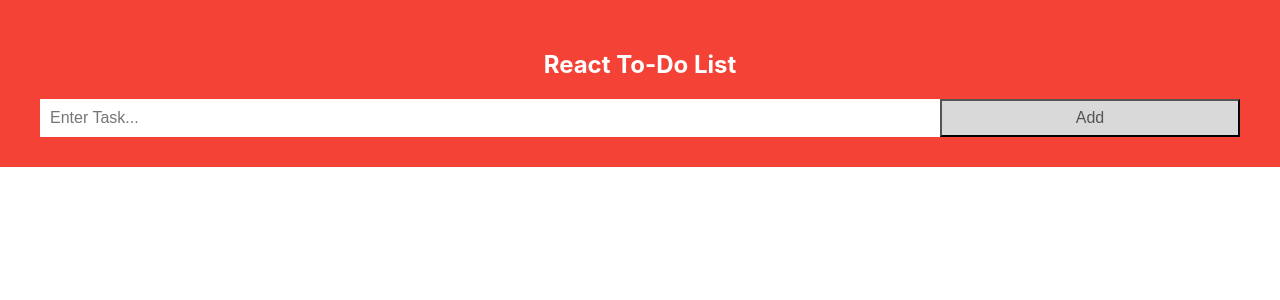
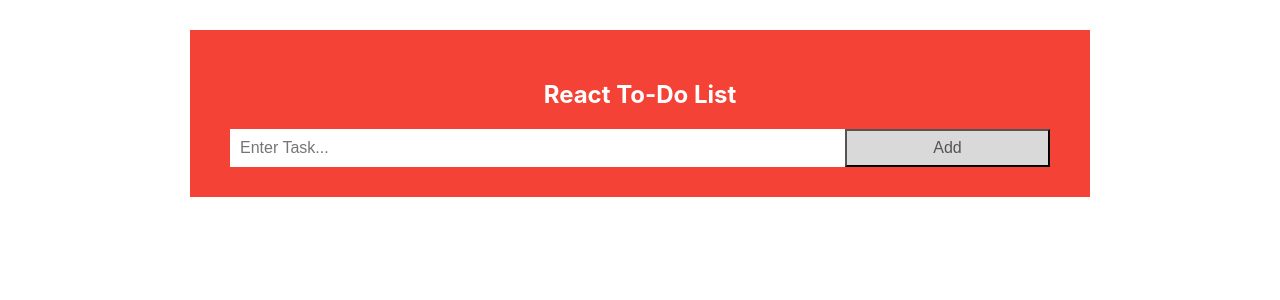
Before and after one commit to ChadwickButts/-W3_Tutorials_in_React, a React (Create React App) app: page /todolist in a window 1280 px wide. Shown: the top 300 px of the page. Built offline with nearby package versions, Linux system fonts and the light colour scheme.

Commit message:
Centered to-do list

```diff
--- a/src/Components/To-Do-List/todo.css
+++ b/src/Components/To-Do-List/todo.css
@@ -5,9 +5,10 @@
 
 */
 
-#todoApp body {
-  margin: 0;
+#todoApp {
+  margin: 30px auto;
   min-width: 250px;
+  max-width: 900px;
 }
 
 /* Include the padding and border in an element's total width and height */
```
